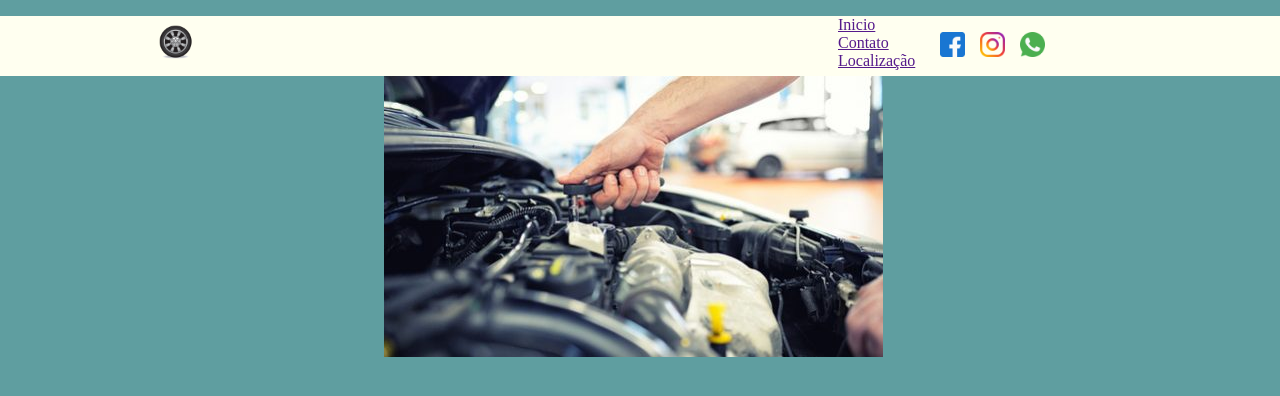
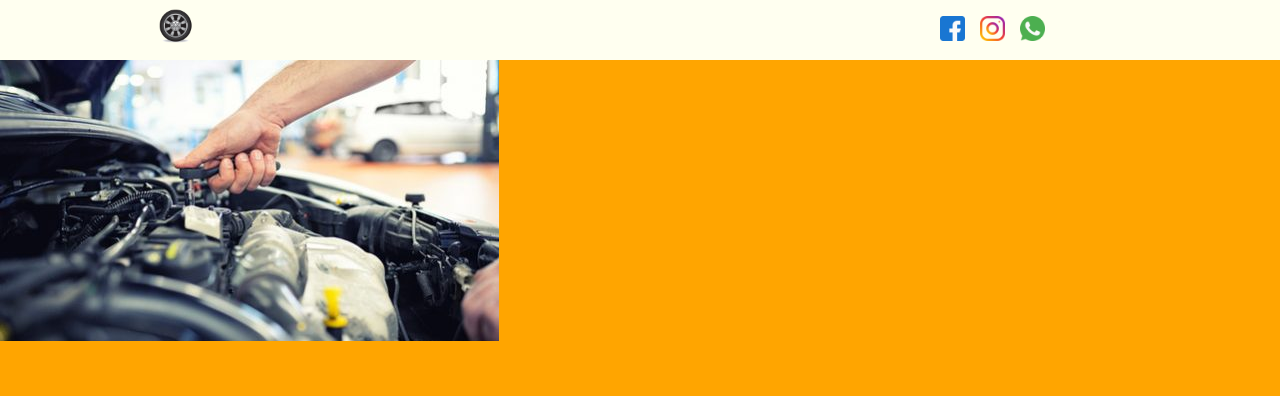
Before and after one commit to WendSant/Estudos_basico, a plain HTML site: page index.html in a window 1280 px wide. Drawn offline with Linux system fonts and the light colour scheme.

Commit message:
Errodeespaçamento

```diff
--- a/css/style.css
+++ b/css/style.css
@@ -6,7 +6,7 @@
 
 
 body {
-    background-color: cadetblue;
+    background-color: orange;
     width: 100%;
     height: 100%;
     margin: 0;
@@ -37,17 +37,3 @@ main {
     width: 25%;
     float: right;
 }
-
-.menu ul li {
-    margin-left: 15px;
-    display: flex;
-    text-align: center;
-    list-style: none;
-}
-
-.imgcenter {
-    display: block;
-    margin-left: auto;
-    margin-right: auto;
-    width: 40%;
-}
--- a/index.html
+++ b/index.html
@@ -35,16 +35,6 @@
                     </ul>
                 </div>
             </div>
-                <div class="menu">
-                        <ul>
-                            <li><a href="">Inicio</a>
-                            </li>
-                            <li><a href="">Contato</a>
-                            </li>
-                            <li><a href="">Localização</a>
-                            </li>
-                        </ul>
-                </div>
         </main>
     </header>
 
```
